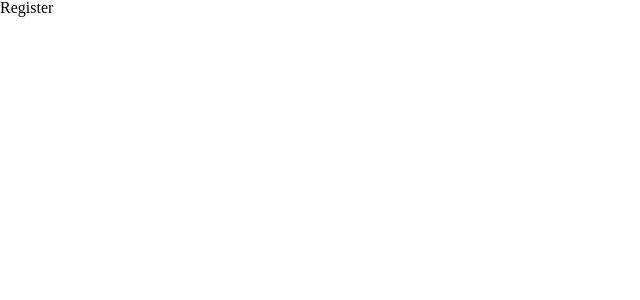
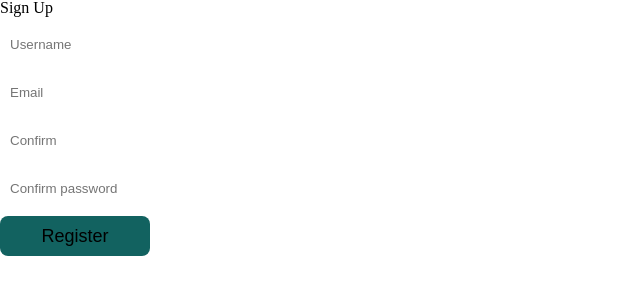
Before and after one commit to vitorsoaresf/gestao-habitos, a React (Create React App) app: page /register in a window 1280 px wide. Shown: the top 300 px of the page, without its empty margins (0-640 px from the left). Built offline with nearby package versions, Linux system fonts and the light colour scheme.

Commit message:
feat: creating signUp in Register page

```diff
--- a/src/pages/Register/index.jsx
+++ b/src/pages/Register/index.jsx
@@ -1,7 +1,60 @@
+import { useForm } from "react-hook-form";
+import * as yup from "yup";
+import { yupResolver } from "@hookform/resolvers/yup";
+
+import Input from "../../components/Input";
+import Button from "../../components/Button";
+
 import { Container } from "./styles";
 
 const Register = () => {
-  return <Container>Register</Container>;
+  const schema = yup.object().shape({
+    username: yup
+      .string()
+      .required("Username required")
+      .matches(
+        /^[a-zA-Z0-9]+([a-zA-Z0-9](_|-| )[a-zA-Z0-9])*[a-zA-Z0-9]+$/
+        // "Usernames can consist of lowercase and capitals, Usernames can consist of alphanumeric characters",
+        // "Usernames can consist of underscore and hyphens and spaces, Cannot be two underscores, two hypens or two spaces in a row",
+        // "Cannot have a underscore, hypen or space at the start or end"
+      ),
+    email: yup.string().required("Email required").email("Invalid email"),
+    password: yup
+      .string()
+      .required("Password required")
+      .matches(
+        /^(?=.*\d)(?=.*[a-z])(?=.*[A-Z])(?=.*[$*&@#])[0-9a-zA-Z$*&@#]{8,}$/,
+        "Min 8 char( Special character, Number, Capital, Lower)"
+      ),
+    // deve conter ao menos um dígito
+    // deve conter ao menos uma letra minúscula
+    // deve conter ao menos uma letra maiúscula
+    // deve conter ao menos um caractere especial
+    // deve conter ao menos 8 dos caracteres mencionados))
+    confirmPassword: yup
+      .string()
+      .required("Password confirm")
+      .oneOf([yup.ref("passowrd")], "The passwords should be equal"),
+  });
+
+  const {
+    register,
+    handleSubmit,
+    formState: { errors },
+  } = useForm({ resolver: yupResolver(schema) });
+
+  return (
+    <Container>
+      <h1>Sign Up</h1>
+      <form onSubmit={handleSubmit()}>
+        <Input register={register} placeholder="Username" />
+        <Input register={register} placeholder="Email" />
+        <Input register={register} placeholder="Confirm" />
+        <Input register={register} placeholder="Confirm password" />
+        <Button type="submit">Register</Button>
+      </form>
+    </Container>
+  );
 };
 
 export default Register;
```
